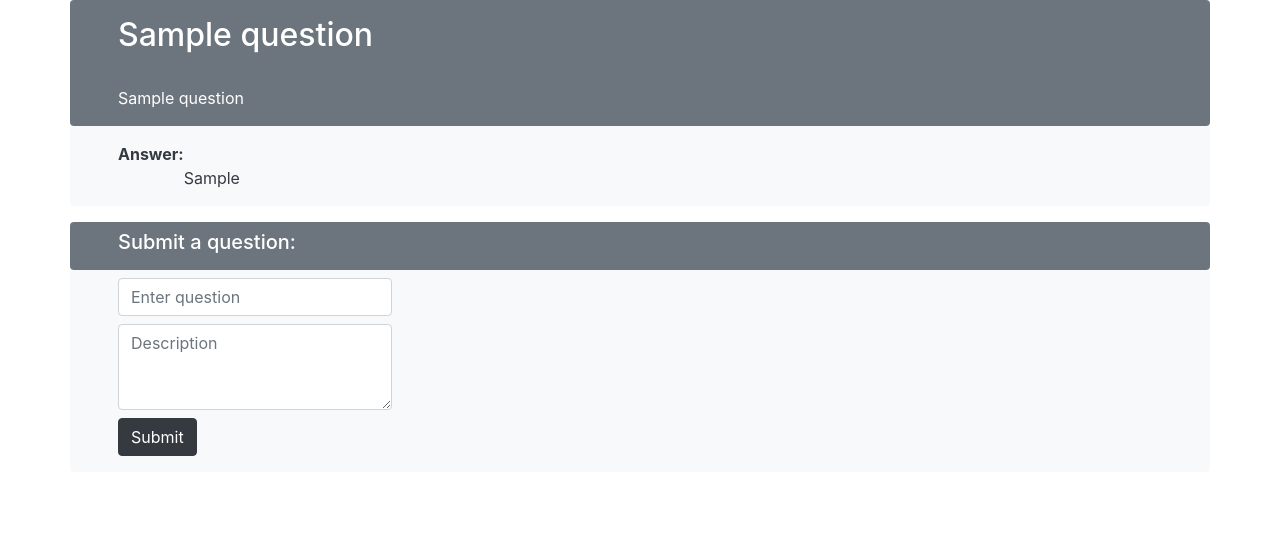
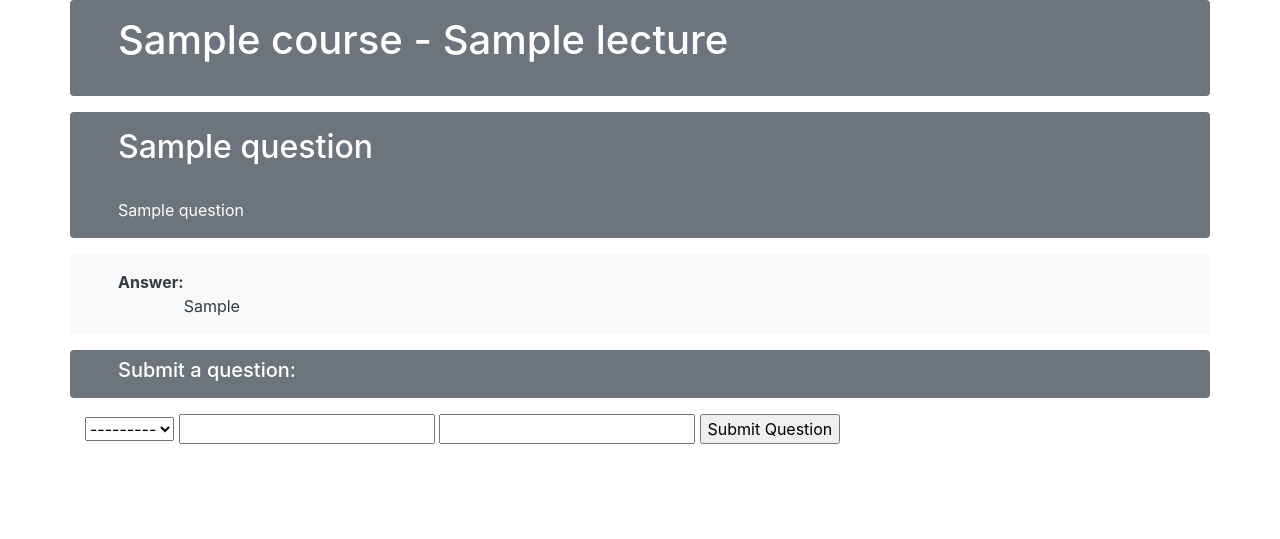
Before and after one commit to jdesbois/questionable, a Django app: a page that uses templates/main/lecture.html in a window 1280 px wide. Shown: the top 539 px of the page. Run offline with Django 3.2, Linux system fonts and the light colour scheme; tables that the repository leaves empty hold one stand-in row (values such as "Sample post"); some libraries are stand-ins or nearby versions.

Commit message:
Static form for adding questions working

```diff
--- a/main/urls.py
+++ b/main/urls.py
@@ -19,7 +19,7 @@ urlpatterns = [
     # Form pages
     path('courses/create_course', views.create_course, name='create_course'),
     path('course/<slug:course_name_slug>/create_lecture', views.create_lecture, name='create_lecture'),
-    path('course/<slug:course_name_slug>/<slug:lecture_name_slug>/create_question',
+    path('course/<slug:course_name_slug>/<slug:lecture_name_slug>/create_question/',
          views.create_question, name='create_question'),
     path('course/<slug:course_name_slug>/<slug:lecture_name_slug>/question/create_reply',
          views.create_reply, name='create_reply'),
--- a/main/views.py
+++ b/main/views.py
@@ -6,6 +6,7 @@ from django.contrib.auth.decorators import login_required, permission_required
 from django.contrib import messages
 from django.db import transaction
 from django.contrib.auth.models import User, Group
+from django.urls import reverse
 
 # DISPLAY VIEWS
 
@@ -65,17 +66,21 @@ def show_lecture(request, course_name_slug, lecture_name_slug):
     context_dict = {}
 
     try:
+        course = Course.objects.get(slug=course_name_slug)
         lecture = Lecture.objects.get(slug=lecture_name_slug)
         question_list = Question.objects.filter(lecture=lecture)
+        form = QuestionForm()
 
         reply_dict = {}
 
         for question in question_list:
             reply_dict[question.title] = Reply.objects.filter(question=question)
 
+        context_dict['course'] = course
         context_dict['lecture'] = lecture
         context_dict['questions'] = question_list
         context_dict['reply_dict'] = reply_dict
+        context_dict['form'] = form
 
     except Lecture.DoesNotExist:
         context_dict['lecture'] = None
@@ -232,28 +237,41 @@ def create_lecture(request):
     return render(request, 'main/course/<slug:course_name_slug>/create_lecture.html', {'form': form})
 
 
-@login_required
-def create_question(request):
+# @login_required
+def create_question(request, course_name_slug, lecture_name_slug):
+
+    # find lecture object
+    try:
+        lecture = Lecture.objects.get(slug=lecture_name_slug)
+    except Lecture.DoesNoExist:
+        lecture = None
+
     form = QuestionForm()
 
     # If user inputs comment
     if request.method == 'POST':
+        print("after post")
         form = QuestionForm(request.POST)
         # If input is valid
         if form.is_valid():
             # Save the form
-            question = form.save(commit=True)
-            question.lecture = request.lecture
-            question.user = request.user
+            question = form.save(commit=False)
+            question.lecture = lecture
+            # question.user = request.user
+            question.save()
 
-            return redirect('/main/course/<slug:course_name_slug>/<slug:lecture_name_slug>/')
-
+            # return redirect('/main/course/<slug:course_name_slug>/<slug:lecture_name_slug>/')
+            return redirect(reverse('main:lecture',
+                                    kwargs={'course_name_slug': course_name_slug,
+                                            'lecture_name_slug': lecture_name_slug}))
         else:
-
             print(form.errors)
 
-    return render(request, 'main/course/<slug:course_name_slug>/<slug:lecture_name_slug>/', {'form': form})
-
+    # why did we previously have to pass form here? Works without it for current setup?
+    # return render(request, 'main/course/<slug:course_name_slug>/<slug:lecture_name_slug>/', {'form': form})
+    return redirect(reverse('main:lecture',
+                            kwargs={'course_name_slug': course_name_slug,
+                                    'lecture_name_slug': lecture_name_slug}))
 
 @login_required
 def create_reply(request):
--- a/templates/main/lecture.html
+++ b/templates/main/lecture.html
@@ -6,6 +6,14 @@
 <body>
 
 <div class="container">
+    <div class="row bg-secondary text-white rounded">
+         <div class="pl-5 pt-3">
+            <h1>{{ course.name }} - {{ lecture.name }}</h1><br/>
+         </div>
+    </div>
+    <div class="row bg-white text-white rounded pl-5 pt-2 pb-2">
+
+    </div>
 <!--    loop through questions-->
     {% for question in questions %}
 <!--        loop though questions: reply key: value pairs-->
@@ -20,6 +28,10 @@
                     <h2>{{ question.title }}</h2><br/>
                     <p>{{ question.question }}</p>
                  </div>
+            </div>
+
+            <div class="row bg-white text-white rounded pl-5 pt-2 pb-2">
+
             </div>
 
 <!--            Loop over and add replies-->
@@ -41,13 +53,33 @@
         <h5>Submit a question:</h5>
     </div>
 
-    <div class="row bg-light text-dark rounded pl-5">
-        <div class="form-group">
-            <input type="text" class="form-control mt-2 mb-2" placeholder="Enter question">
-            <textarea class="form-control mt-2 mb-2" placeholder="Description" rows="3"></textarea>
-            <button type="button" class="btn btn-dark">Submit</button>
-        </div>
+<!--    <div class="row bg-light text-dark rounded pl-5">-->
+<!--        <div class="form-group">-->
+<!--            <input type="text" class="form-control mt-2 mb-2" placeholder="Enter question">-->
+<!--            <textarea class="form-control mt-2 mb-2" placeholder="Description" rows="3"></textarea>-->
+<!--            <button type="button" class="btn btn-dark">Submit</button>-->
+<!--        </div>-->
+<!--    </div>-->
+    <div class="row bg-white text-white rounded pl-5 pt-2 pb-2">
+
     </div>
+    <form id="question_form" method="post" action="/main/course/{{ course.slug }}/{{ lecture.slug }}/create_question/">
+        {% csrf_token %}
+        {% for hidden in form.hidden_fields %}
+            {{ hidden }}
+        {% endfor %}
+        {% for field in form.visible_fields %}
+            {{ field.errors }}
+            {{ field.help_text }}
+            {{ field }}
+        {% endfor %}
+        <input type="submit" name="submit" value="Submit Question" />
+    </form>
+
+    <div class="row bg-white text-white rounded pl-5 pt-5 pb-5">
+
+    </div>
+
 
 </div>
 
```
